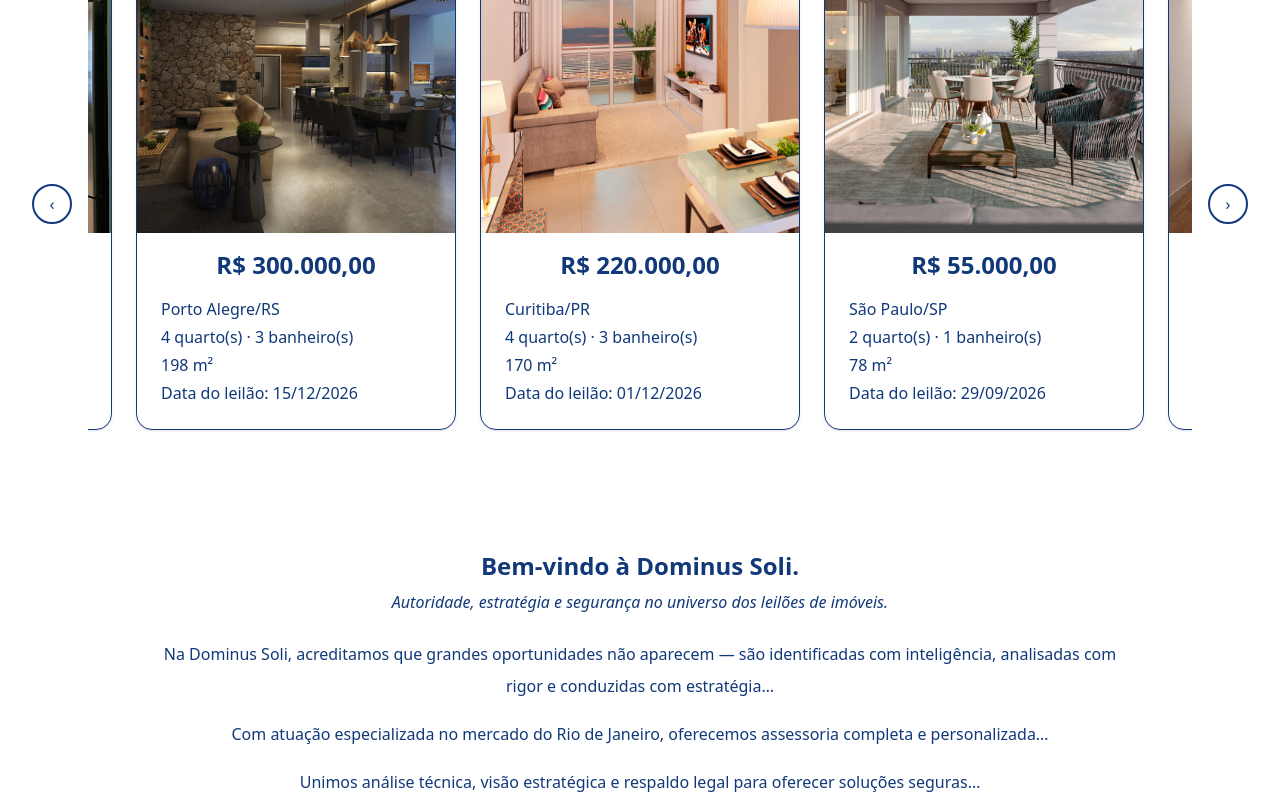
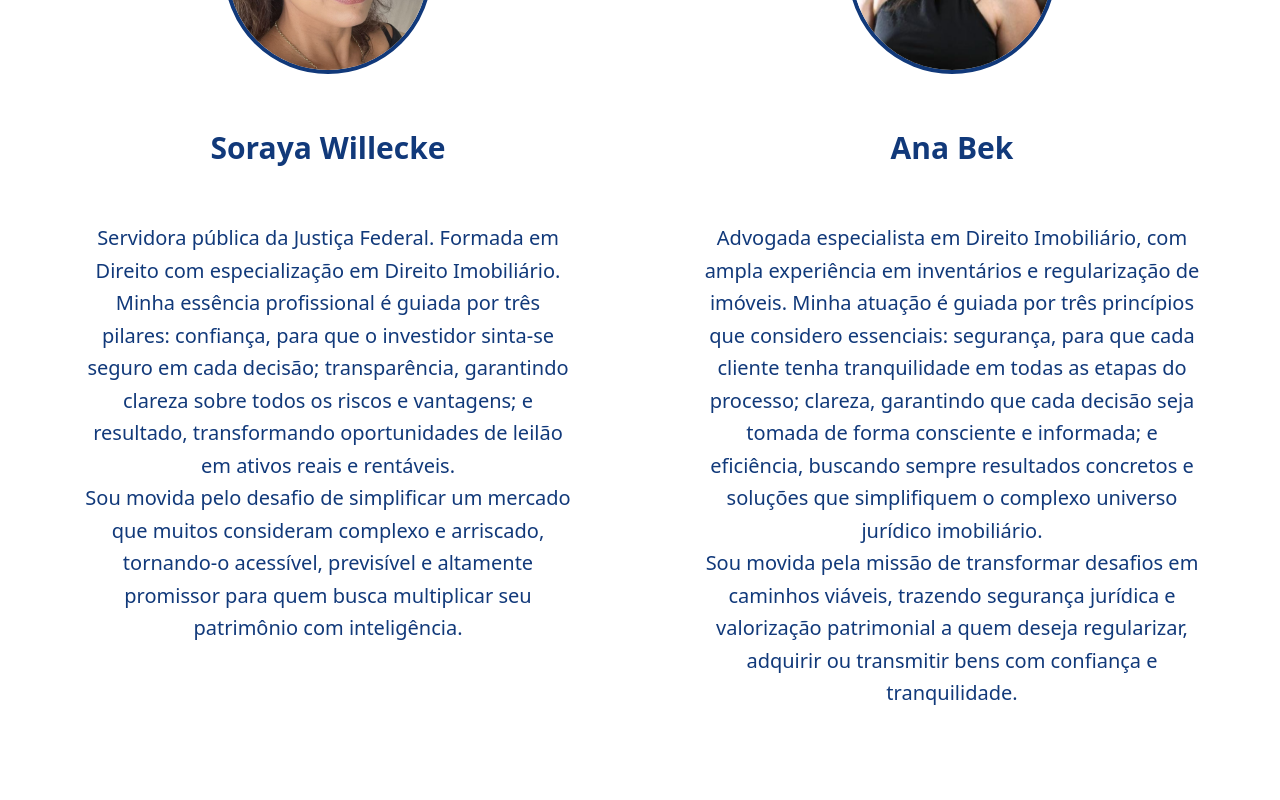
Before and after one commit to bewillecke/site-assessoria-leilao-imoveis, a React (Vite) app in the folder dominus-soli/: page /quem-somos in a window 1280 px wide. Shown: the part 480-1280 px from the top of the page. Built offline with nearby package versions, Linux system fonts and the light colour scheme.

Commit message:
migração da página "Quem somos" para utilizar Tailwind CSS e React JS

```diff
--- a/dominus-soli/package.json
+++ b/dominus-soli/package.json
@@ -11,7 +11,8 @@
   },
   "dependencies": {
     "react": "^19.1.1",
-    "react-dom": "^19.1.1"
+    "react-dom": "^19.1.1",
+    "react-router-dom": "^7.9.4"
   },
   "devDependencies": {
     "@eslint/js": "^9.36.0",
--- a/dominus-soli/src/App.jsx
+++ b/dominus-soli/src/App.jsx
@@ -1,5 +1,14 @@
+import { BrowserRouter, Routes, Route } from "react-router-dom";
 import Home from "./pages/Home.jsx";
+import QuemSomos from "./pages/QuemSomos.jsx";
 
 export default function App() {
-  return <Home />;
+  return (
+    <BrowserRouter>
+      <Routes>
+        <Route path="/" element={<Home />} />
+        <Route path="/quem-somos" element={<QuemSomos />} />
+      </Routes>
+    </BrowserRouter>
+  );
 }
--- a/dominus-soli/src/components/Navbar.jsx
+++ b/dominus-soli/src/components/Navbar.jsx
@@ -1,13 +1,14 @@
 import "../index.css";
+import { Link } from "react-router-dom";
 
 export default function Navbar() {
   return (
     <nav className="sticky top-0 z-20 bg-[#e6b952] border-y border-slate-200">
       <div className="mx-auto max-w-7xl px-6 py-3 flex items-center justify-center gap-12 font-semibold">
-        <a href="/" className="nav-underline text-[#11397a]">HOME</a>
-        <a href="/quem_somos.html" className="nav-underline text-[#11397a]">QUEM SOMOS</a>
-        <a href="/oportunidades.html" className="nav-underline text-[#11397a]">OPORTUNIDADES</a>
-        <a href="/contato.html" className="nav-underline text-[#11397a]">CONTATOS</a>
+        <Link to="/" className="nav-underline text-[#11397a]">HOME</Link>
+        <Link to="/quem-somos" className="nav-underline text-[#11397a]">QUEM SOMOS</Link>
+        <Link to="/oportunidades" className="nav-underline text-[#11397a]">OPORTUNIDADES</Link>
+        <Link to="/contato" className="nav-underline text-[#11397a]">CONTATOS</Link>
       </div>
     </nav>
   );
--- /dev/null
+++ b/dominus-soli/src/pages/QuemSomos.jsx
@@ -0,0 +1,33 @@
+import Header from "../components/Header";
+import Navbar from "../components/Navbar";
+import Footer from "../components/Footer";
+
+export default function QuemSomos() {
+  return (
+    <>
+      <Header />
+      <Navbar />
+      <section className="flex justify-center py-20 bg-white">
+        <div className="flex flex-col md:flex-row gap-32 max-w-6xl w-full px-4">
+          <div className="flex-1 flex flex-col items-center text-center gap-12">
+            <img src="/data/imagens/soraya.jpeg" alt="Soraya Willecke" className="w-52 h-52 object-cover rounded-full mb-2 border-4 border-[#11397a]" />
+            <h3 className="text-[#11397a] text-3xl font-bold mb-2">Soraya Willecke</h3>
+            <p className="text-[#11397a] text-xl leading-relaxed">
+              Servidora pública da Justiça Federal. Formada em Direito com especialização em Direito Imobiliário. Minha essência profissional é guiada por três pilares: confiança, para que o investidor sinta-se seguro em cada decisão; transparência, garantindo clareza sobre todos os riscos e vantagens; e resultado, transformando oportunidades de leilão em ativos reais e rentáveis.<br />
+              Sou movida pelo desafio de simplificar um mercado que muitos consideram complexo e arriscado, tornando-o acessível, previsível e altamente promissor para quem busca multiplicar seu patrimônio com inteligência.
+            </p>
+          </div>
+          <div className="flex-1 flex flex-col items-center text-center gap-12">
+            <img src="/data/imagens/ana.jpeg" alt="Ana Bek" className="w-52 h-52 object-cover rounded-full mb-2 border-4 border-[#11397a]" />
+            <h3 className="text-[#11397a] text-3xl font-bold mb-2">Ana Bek</h3>
+            <p className="text-[#11397a] text-xl leading-relaxed">
+              Advogada especialista em Direito Imobiliário, com ampla experiência em inventários e regularização de imóveis. Minha atuação é guiada por três princípios que considero essenciais: segurança, para que cada cliente tenha tranquilidade em todas as etapas do processo; clareza, garantindo que cada decisão seja tomada de forma consciente e informada; e eficiência, buscando sempre resultados concretos e soluções que simplifiquem o complexo universo jurídico imobiliário.<br />
+              Sou movida pela missão de transformar desafios em caminhos viáveis, trazendo segurança jurídica e valorização patrimonial a quem deseja regularizar, adquirir ou transmitir bens com confiança e tranquilidade.
+            </p>
+          </div>
+        </div>
+      </section>
+      <Footer />
+    </>
+  );
+}
--- /dev/null
+++ b/package.json
@@ -0,0 +1,5 @@
+{
+  "dependencies": {
+    "react-router-dom": "^7.9.4"
+  }
+}
```
Also changed, not shown: 2 other files (tests, documents, lock files or other folders).
